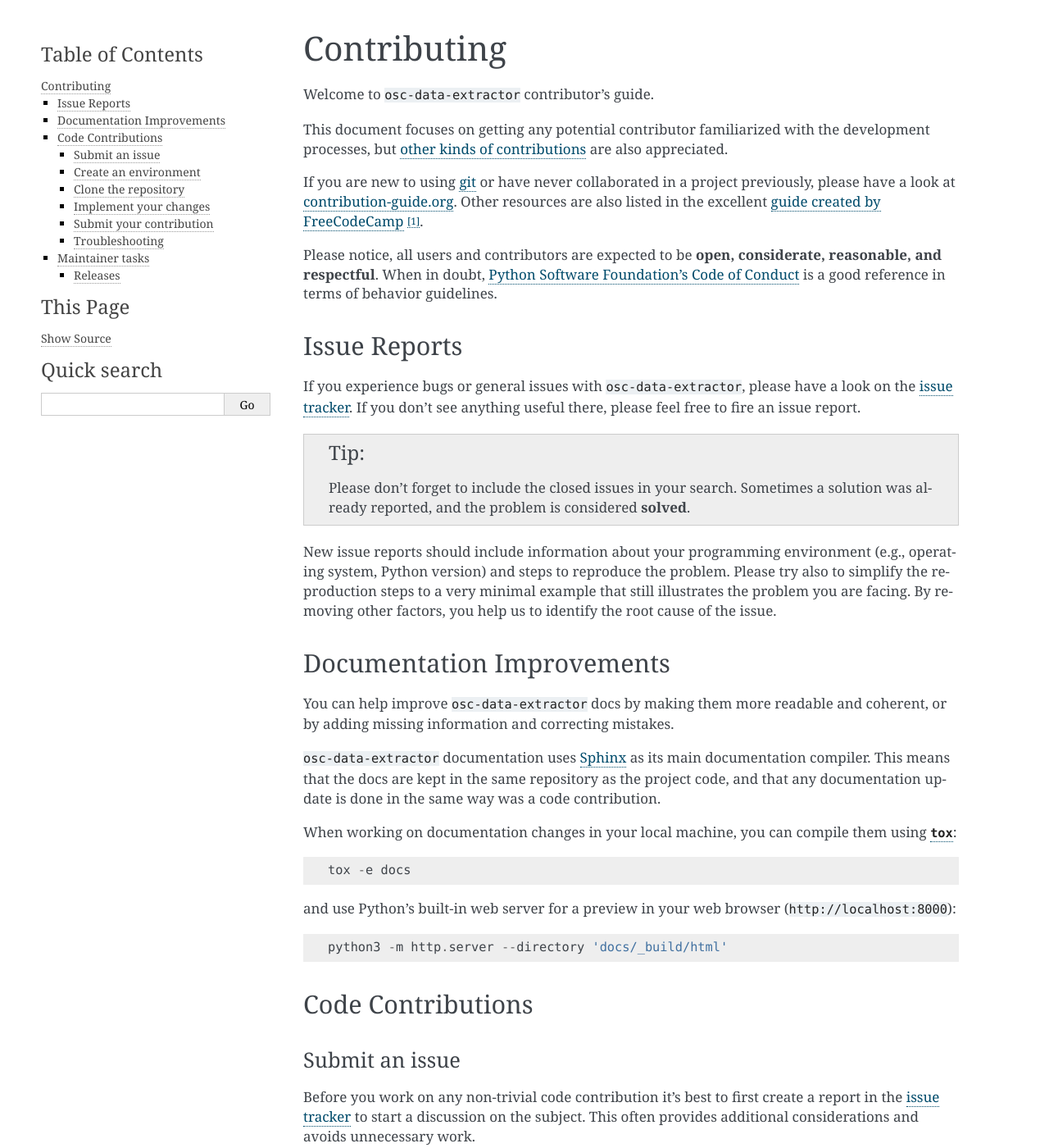
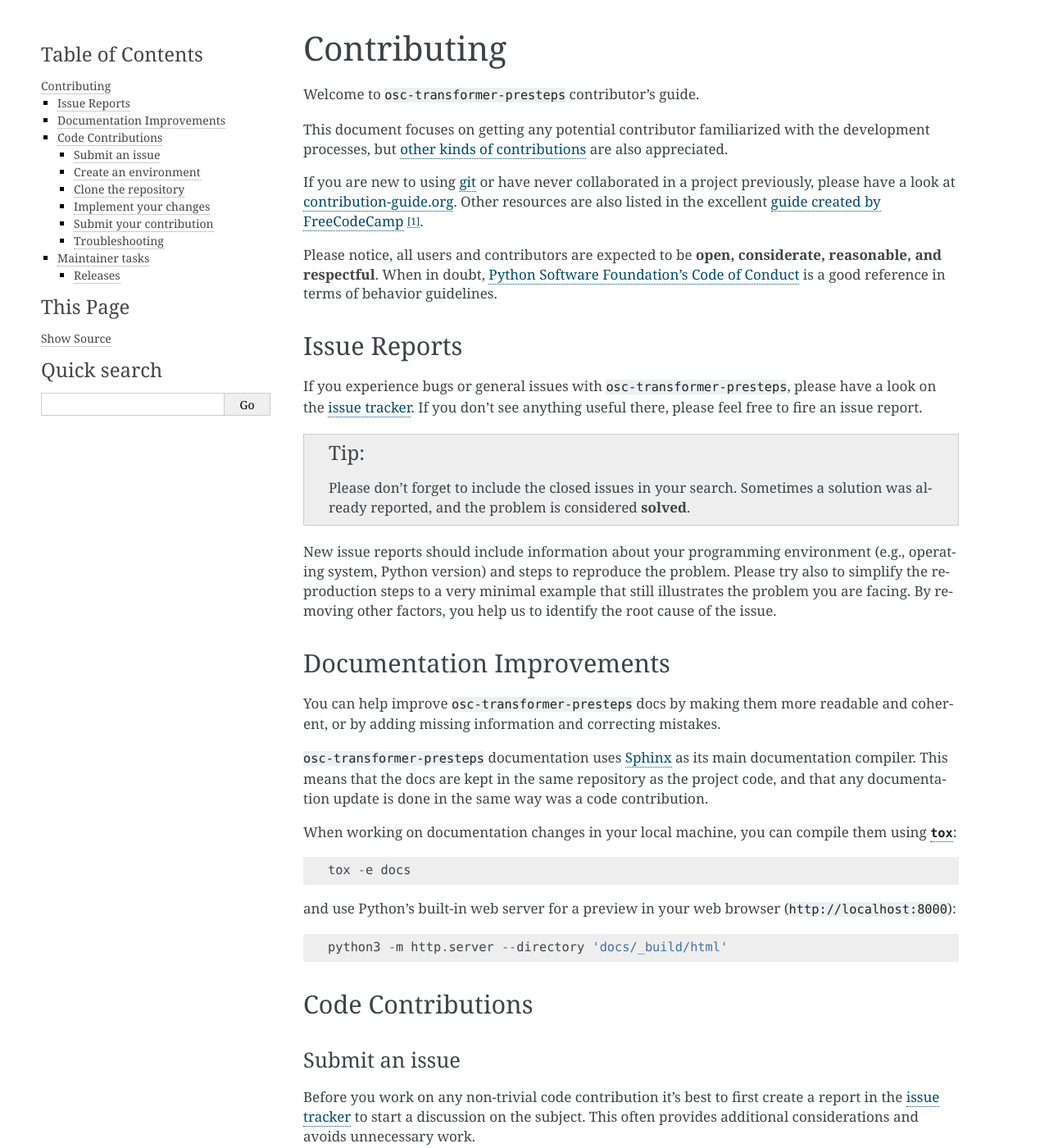
Before and after one commit to os-climate/osc-transformer-presteps, a Sphinx documentation site: the page built from docs/contributing.rst, in a window 1280 px wide and 1400 px high. Shown: the whole window at 82% size. Built offline with Sphinx 7.4.7, drawn with Linux system fonts in a browser that asks for light colours; pages that are not in the unit, such as notebooks, are missing from menus; the version number is read from the project's files by our own code; some of the changed text lies outside the part shown.

Commit message:
Chore: Apply substitutions [skip ci]
Signed-off-by: Matthew Watkins <mwatkins@linuxfoundation.org>

```diff
--- a/CONTRIBUTING.rst
+++ b/CONTRIBUTING.rst
@@ -27,7 +27,7 @@
 Contributing
 ============
 
-Welcome to ``osc-data-extractor`` contributor's guide.
+Welcome to ``osc-transformer-presteps`` contributor's guide.
 
 This document focuses on getting any potential contributor familiarized
 with the development processes, but `other kinds of contributions`_ are also
@@ -46,7 +46,7 @@
 Issue Reports
 =============
 
-If you experience bugs or general issues with ``osc-data-extractor``, please have a look
+If you experience bugs or general issues with ``osc-transformer-presteps``, please have a look
 on the `issue tracker`_. If you don't see anything useful there, please feel
 free to fire an issue report.
 
@@ -65,10 +65,10 @@
 Documentation Improvements
 ==========================
 
-You can help improve ``osc-data-extractor`` docs by making them more readable and coherent, or
+You can help improve ``osc-transformer-presteps`` docs by making them more readable and coherent, or
 by adding missing information and correcting mistakes.
 
-``osc-data-extractor`` documentation uses Sphinx_ as its main documentation compiler.
+``osc-transformer-presteps`` documentation uses Sphinx_ as its main documentation compiler.
 This means that the docs are kept in the same repository as the project code, and
 that any documentation update is done in the same way was a code contribution.
 
@@ -80,7 +80,7 @@
 
    .. tip::
       Please notice that the `GitHub web interface`_ provides a quick way of
-      propose changes in ``osc-data-extractor``'s files. While this mechanism can
+      propose changes in ``osc-transformer-presteps``'s files. While this mechanism can
       be tricky for normal code contributions, it works perfectly fine for
       contributing to the docs, and can be quite handy.
 
@@ -131,8 +131,8 @@
 
 or Miniconda_::
 
-    conda create -n osc-data-extractor python=3 six virtualenv pytest pytest-cov
-    conda activate osc-data-extractor
+    conda create -n osc-transformer-presteps python=3 six virtualenv pytest pytest-cov
+    conda activate osc-transformer-presteps
 
 Clone the repository
 --------------------
@@ -142,8 +142,8 @@
    page. This creates a copy of the code under your account on |the repository service|.
 #. Clone this copy to your local disk::
 
-    git clone git@github.com:YourLogin/osc-data-extractor.git
-    cd osc-data-extractor
+    git clone git@github.com:YourLogin/osc-transformer-presteps.git
+    cd osc-transformer-presteps
 
 #. You should run::
 
@@ -158,7 +158,7 @@
     pip install pre-commit
     pre-commit install
 
-   ``osc-data-extractor`` comes with a lot of hooks configured to automatically help the
+   ``osc-transformer-presteps`` comes with a lot of hooks configured to automatically help the
    developer to check the code being written.
 
 Implement your changes
@@ -285,7 +285,7 @@
 
 If you are part of the group of maintainers and have correct user permissions
 on PyPI_, the following steps can be used to release a new version for
-``osc-data-extractor``:
+``osc-transformer-presteps``:
 
 #. Make sure all unit tests are successful.
 #. Tag the current commit on the main branch with a release tag, e.g., ``v1.2.3``.
@@ -314,8 +314,8 @@
 .. |the repository service| replace:: GitHub
 .. |contribute button| replace:: "Create pull request"
 
-.. _repository: https://github.com/<USERNAME>/osc-data-extractor
-.. _issue tracker: https://github.com/<USERNAME>/osc-data-extractor/issues
+.. _repository: https://github.com/<USERNAME>/osc-transformer-presteps
+.. _issue tracker: https://github.com/<USERNAME>/osc-transformer-presteps/issues
 .. <-- end -->
 
 
--- a/docs/conf.py
+++ b/docs/conf.py
@@ -34,7 +34,7 @@
     from sphinx import apidoc
 
 output_dir = os.path.join(__location__, "api")
-module_dir = os.path.join(__location__, "../src/osc_data_extractor")
+module_dir = os.path.join(__location__, "../src/osc_transformer_presteps")
 try:
     shutil.rmtree(output_dir)
 except FileNotFoundError:
@@ -87,7 +87,7 @@
 master_doc = "index"
 
 # General information about the project.
-project = "osc-data-extractor"
+project = "osc-transformer-presteps"
 copyright = "2023, Matthew Watkins"
 
 # The version info for the project you're documenting, acts as replacement for
@@ -99,7 +99,7 @@
 # If you don’t need the separation provided between version and release,
 # just set them both to the same value.
 try:
-    from osc_data_extractor import __version__ as version
+    from osc_transformer_presteps import __version__ as version
 except ImportError:
     version = ""
 
@@ -229,7 +229,7 @@
 # html_file_suffix = None
 
 # Output file base name for HTML help builder.
-htmlhelp_basename = "osc-data-extractor-doc"
+htmlhelp_basename = "osc-transformer-presteps-doc"
 
 
 # -- Options for LaTeX output ------------------------------------------------
@@ -246,7 +246,7 @@
 # Grouping the document tree into LaTeX files. List of tuples
 # (source start file, target name, title, author, documentclass [howto/manual]).
 latex_documents = [
-    ("index", "user_guide.tex", "osc-data-extractor Documentation", "Matthew Watkins", "manual")
+    ("index", "user_guide.tex", "osc-transformer-presteps Documentation", "Matthew Watkins", "manual")
 ]
 
 # The name of an image file (relative to this directory) to place at the top of
--- a/docs/index.rst
+++ b/docs/index.rst
@@ -1,8 +1,8 @@
 ==================
-osc-data-extractor
+osc-transformer-presteps
 ==================
 
-This is the documentation of **osc-data-extractor**.
+This is the documentation of **osc-transformer-presteps**.
 
 .. note::
 
--- a/pyproject.toml
+++ b/pyproject.toml
@@ -42,7 +42,7 @@
 license-files = ["LICENSES.txt"]
 
 [project.scripts]
-osc-transformer-presteps = "osc_data_extractor.skeleton:run"
+osc-transformer-presteps = "osc_transformer_presteps.skeleton:run"
 
 [project.optional-dependencies]
   dev = [
--- a/src/osc_data_extractor/__init__.py
+++ b/src/osc_data_extractor/__init__.py
@@ -8,7 +8,7 @@
 
 try:
     # Change here if project is renamed and does not equal the package name
-    dist_name = "osc-data-extractor"
+    dist_name = "osc-transformer-presteps"
     __version__ = version(dist_name)
 except PackageNotFoundError:  # pragma: no cover
     __version__ = "unknown"
```
Also changed, not shown: README.rst (+6 -6 lines), 4 other files.
